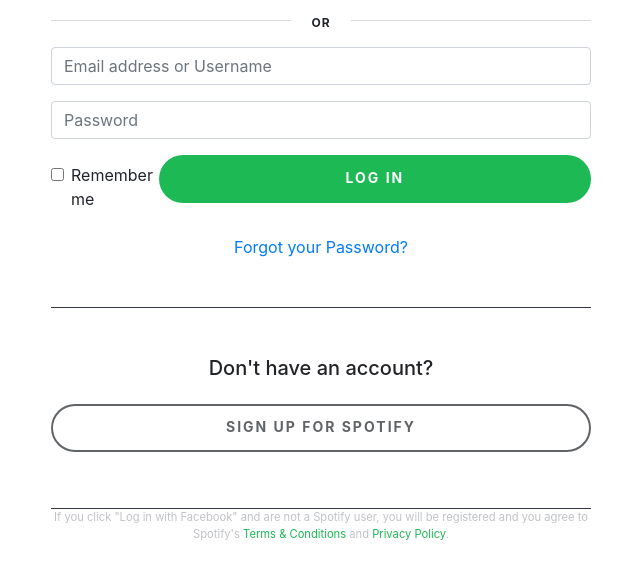
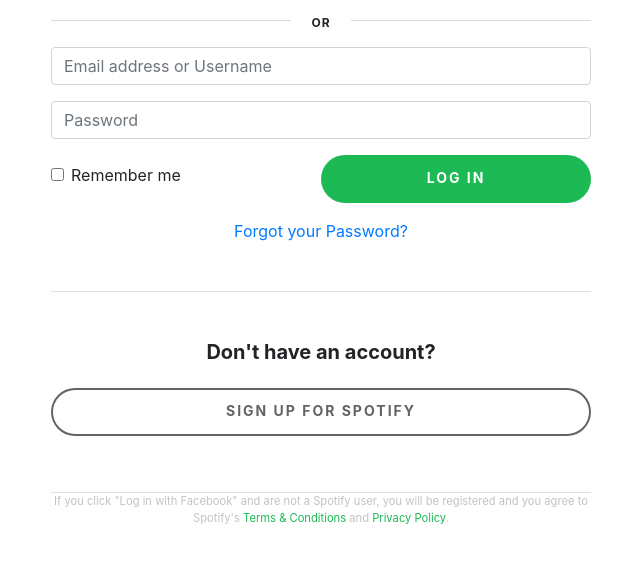
Before and after one commit to antonpetkov88/buildweek1, a plain HTML site: page login page/index.html in a window 1280 px wide. Shown: the part 197-776 px from the top of the page, without its empty margins (319-959 px from the left). Drawn offline with nearby package versions, Linux system fonts and the light colour scheme.

Commit message:
added improvements

```diff
--- a/login page/index.html
+++ b/login page/index.html
@@ -43,15 +43,19 @@
                           <input type="checkbox" class="form-check-input" id="exampleCheck1">
                           <label class="form-check-label" for="exampleCheck1">Remember me</label>
                         </div>
-                        <div class="w-100">
+                        <div class="w-50">
                         <button type="submit" class="btn btn-success w-100 rounded-pill" id="log">LOG IN</button>
                         </div>
                         </div>
                       </form>
-                      <p class="mt-3 mb-5"><a href="#">Forgot your Password?</a></p>
+
+                      <span>
+                        <p class="mt-3 mb-5"> <a href="#">Forgot your Password?</a></p>
+                      </span>
+
                 </div>
-                <div class="border-top border-bottom border-dark py-5">
-                    <h5>Don't have an account?</h5>
+                <div class="border-top border-bottom py-5" id="reg">
+                    <h5><b>Don't have an account?</b></h5>
                     <div class="mt-2 mb-2"><button class="btn btn-dark w-100 rounded-pill mt-3" id="signup" type="submit">SIGN UP FOR SPOTIFY</button></div>
                 </div>
 
--- a/login page/style.css
+++ b/login page/style.css
@@ -15,7 +15,7 @@ padding: 16px 14px 18px;
 width: 450px;
 height: 48px;
 margin-bottom: 0;
-font-weight: 700 !important;
+font-weight: 700;
 text-align: center;
 vertical-align: middle;
 touch-action: manipulation;
@@ -93,13 +93,17 @@ font-size: 14px;
 line-height: 1;
 border-radius: 500px;
 transition-property: background-color,border-color,color,box-shadow,filter;
-transition-duration: .3s;
 border-width: 0;
 letter-spacing: 2px;
 min-width: 160px;
 text-transform: uppercase;
 white-space: normal;
 
+}
+
+#signup:hover {
+    color: white;
+    background-color: #616467;
 }
 
 #signup {
@@ -150,3 +154,12 @@ h5 {
 .w-100 {
     color: #1DB954;
 }
+
+#reg {
+    border-bottom: 1px solid #d9dadc;
+    border-top: 1px solid #d9dadc;
+}
+
+div span {
+    color: #1DB954
+}
```
